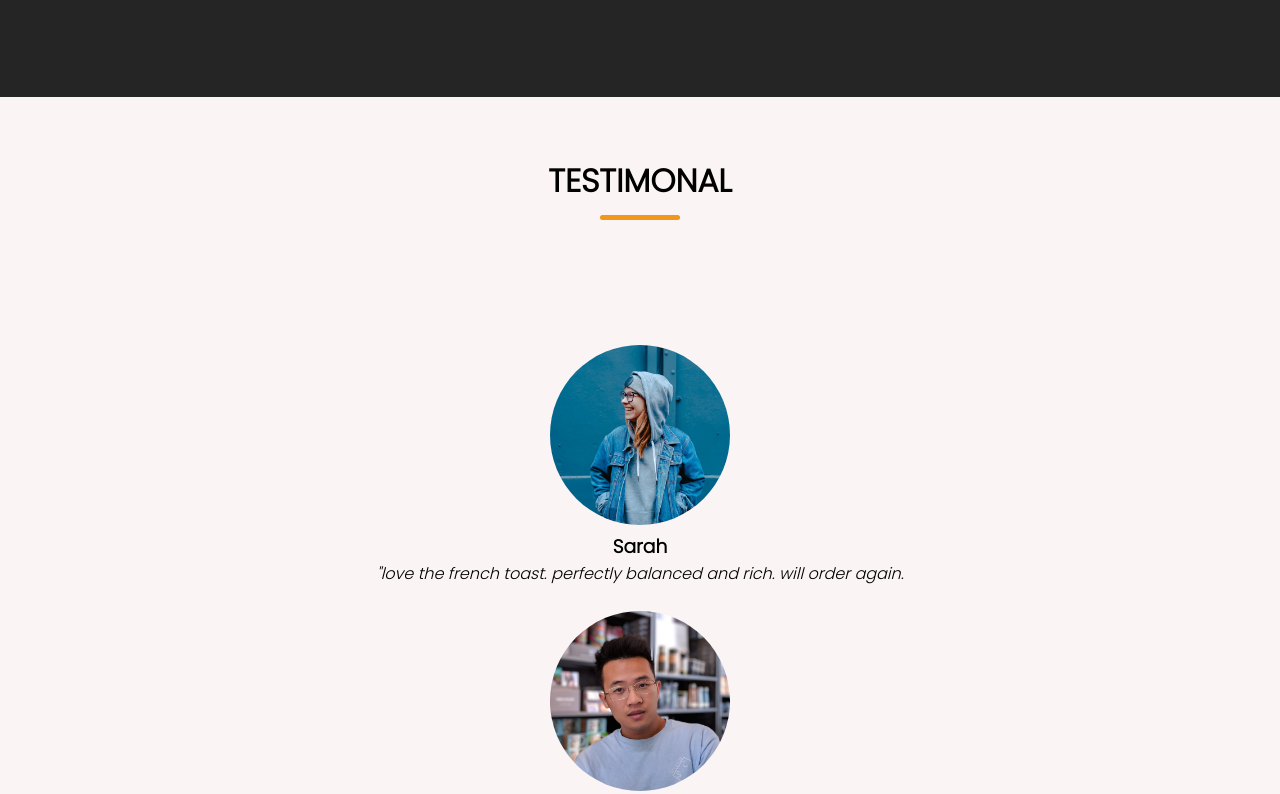
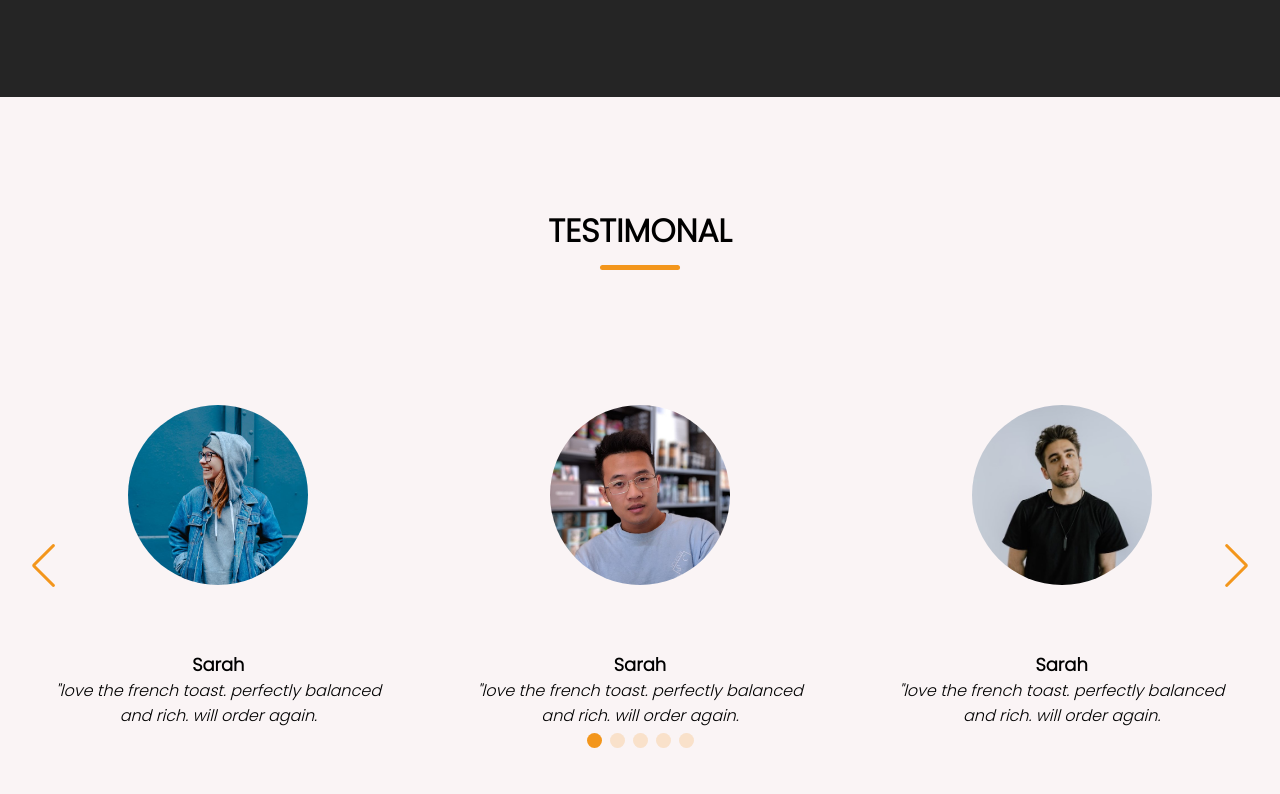
Before and after one commit to mahdinap/Coffee-Shop-, a plain HTML site: page index.html in a window 1280 px wide. Shown: the part 2595-3389 px from the top of the page. Drawn offline with nearby package versions, Linux system fonts and the light colour scheme.

Commit message:
complete feedback section

```diff
--- a/css/styles.css
+++ b/css/styles.css
@@ -259,8 +259,11 @@ font-weight: var(--font-weight-semibold);
   max-width: 83%;
   aspect-ratio: 1;
 }
+
+
 .testimonials-section{
   background: var(--light-pink-color);
+  padding: 50px 0 100px;
 
 }
 .testimonials-section .testimonials-list .user-image{
@@ -268,21 +271,39 @@ font-weight: var(--font-weight-semibold);
   height: 180px;
   object-fit: cover;
   border-radius: var(--border-radius-circle);
-  margin-top: 25px;
+  margin-bottom: 50px;
 }
-.testimonials-section .testimonials-list {
+.testimonials-section .testimonial {
   display: flex;
+  padding: 35px;
   flex-direction: column;
   justify-content: center;
   align-items: center;
   text-align: center;
-
+}
+.testimonials-section .testimonial .name{
+  margin-top: 16px;
+  font-size: var(--font-size-m);
+}
+.testimonials-section .testimonial .feedback{
+  line-height: 25px;
 
 }
+.testimonials-section .swiper-pagination-bullet{
+  width: 15px;
+  height: 15px;
+  background: var(--secondary-color);
+  /* opacity: 1; */
+}
+.testimonials-section .swiper-slide-bullet{
+  color: var(--secondary-color);
+  transition: 0.3s ease;
+}
+.testimonials-section .swiper-slide-bullet:hover{
+  color: var(--primary-color);
 
-
-
-
+}
+/*-------------------------------------------------------------------------------*/
 @media screen and (max-width:900px){
 :root{
   --font-size-m: 1rem;
@@ -372,4 +393,10 @@ max-width: 100%;
 .menu-section .menu-list .menu-item .menu-image{
   max-width:200px;
 }
+.testimonials-section .swiper-slide-bullet{
+  display: none;
 }
+.testimonials-section .slider-wrapper{
+  margin: 0 0 30px;
+}
+}
--- a/index.html
+++ b/index.html
@@ -5,6 +5,11 @@
     <meta name="viewport" content="width=device-width, initial-scale=1.0" />
     <title>Coffee Shop</title>
     <link rel="stylesheet" href="/css/styles.css" />
+    <link
+      rel="stylesheet"
+      href="https://cdn.jsdelivr.net/npm/swiper@11/swiper-bundle.min.css"
+    />
+
     <link
       rel="stylesheet"
       href="https://cdnjs.cloudflare.com/ajax/libs/font-awesome/7.0.0/css/all.min.css"
@@ -157,50 +162,86 @@
           </ul>
         </div>
       </section>
+
       <!-- Testimonials section -->
       <section class="testimonials-section">
-
         <h2 class="section-title">Testimonal</h2>
-        <div class="section-content">
-          <div class="slider-container">
+        <div class="section-content ">
+          <div class="slider-container swiper">
             <div class="slider-wrapper">
-              <ul class="testimonials-list">
-                <li class="testimonial">
-                  <img src="/assets/images/user-1.jpg" alt="user" class="user-image" />
+              <ul class="testimonials-list swiper-wrapper">
+                <li class="testimonial swiper-slide">
+                  <img
+                    src="/assets/images/user-1.jpg"
+                    alt="user"
+                    class="user-image"
+                  />
                   <h3 class="name">Sarah</h3>
-                  <i class="feedback">"love the french toast. perfectly balanced and rich. will
-                    order again.</i>
+                  <i class="feedback"
+                    >"love the french toast. perfectly balanced and rich. will
+                    order again.</i
+                  >
                 </li>
-                <li class="testimonial">
-                  <img src="/assets/images/user-2.jpg" alt="user" class="user-image" />
+                <li class="testimonial swiper-slide">
+                  <img
+                    src="/assets/images/user-2.jpg"
+                    alt="user"
+                    class="user-image"
+                  />
                   <h3 class="name">Sarah</h3>
-                  <i class="feedback">"love the french toast. perfectly balanced and rich. will
-                    order again.</i>
+                  <i class="feedback"
+                    >"love the french toast. perfectly balanced and rich. will
+                    order again.</i
+                  >
                 </li>
-                <li class="testimonial">
-                  <img src="/assets/images/user-3.jpg" alt="user" class="user-image" />
+                <li class="testimonial swiper-slide">
+                  <img
+                    src="/assets/images/user-3.jpg"
+                    alt="user"
+                    class="user-image"
+                  />
                   <h3 class="name">Sarah</h3>
-                  <i class="feedback">"love the french toast. perfectly balanced and rich. will
-                    order again.</i>
+                  <i class="feedback"
+                    >"love the french toast. perfectly balanced and rich. will
+                    order again.</i
+                  >
                 </li>
-                <li class="testimonial">
-                  <img src="/assets/images/user-4.jpg" alt="user" class="user-image" />
+                <li class="testimonial swiper-slide">
+                  <img
+                    src="/assets/images/user-4.jpg"
+                    alt="user"
+                    class="user-image"
+                  />
                   <h3 class="name">Sarah</h3>
-                  <i class="feedback">"love the french toast. perfectly balanced and rich. will
-                    order again.</i>
+                  <i class="feedback"
+                    >"love the french toast. perfectly balanced and rich. will
+                    order again.</i
+                  >
                 </li>
-                <li class="testimonial">
-                  <img src="/assets/images/user-5.jpg" alt="user" class="user-image" />
+                <li class="testimonial swiper-slide">
+                  <img
+                    src="/assets/images/user-5.jpg"
+                    alt="user"
+                    class="user-image"
+                  />
                   <h3 class="name">Sarah</h3>
-                  <i class="feedback">"love the french toast. perfectly balanced and rich. will
-                    order again.</i>
+                  <i class="feedback"
+                    >"love the french toast. perfectly balanced and rich. will
+                    order again.</i
+                  >
                 </li>
               </ul>
+
+              <div class="swiper-pagination"></div>
+              <div class="swiper-button-prev swiper-slide-bullet"></div>
+              <div class="swiper-button-next swiper-slide-bullet"></div>
             </div>
           </div>
         </div>
       </section>
     </main>
+
+    <script src="https://cdn.jsdelivr.net/npm/swiper@11/swiper-bundle.min.js"></script>
     <script src="/js/script.js"></script>
   </body>
 </html>
--- a/js/script.js
+++ b/js/script.js
@@ -7,3 +7,34 @@ menuOpenButton.addEventListener("click",()=>{
 menuCloseButton.addEventListener("click",()=>{
     menuOpenButton.click()
 })
+
+
+
+const swiper = new Swiper('.slider-wrapper', {
+  loop:true,
+  spaceBetween:25,
+  grabCursor:true,
+  // If we need pagination
+  pagination: {
+    el: '.swiper-pagination',
+    clickable:true,
+    dynamivBullets:true,
+  },
+
+  // Navigation arrows
+  navigation: {
+    nextEl: '.swiper-button-next',
+    prevEl: '.swiper-button-prev',
+  },
+  breakpoints:{
+    0:{
+        slidesPerView:1
+    },
+     768:{
+        slidesPerView:2
+    },
+     1024:{
+        slidesPerView:3
+    },
+  }
+});
```
